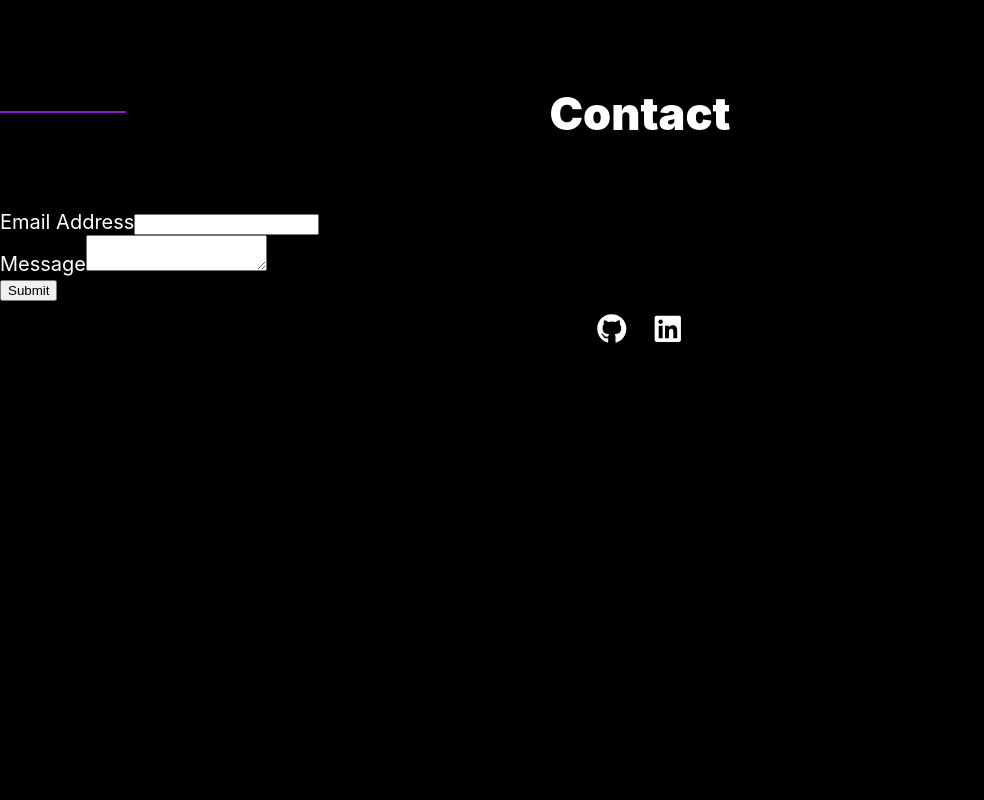
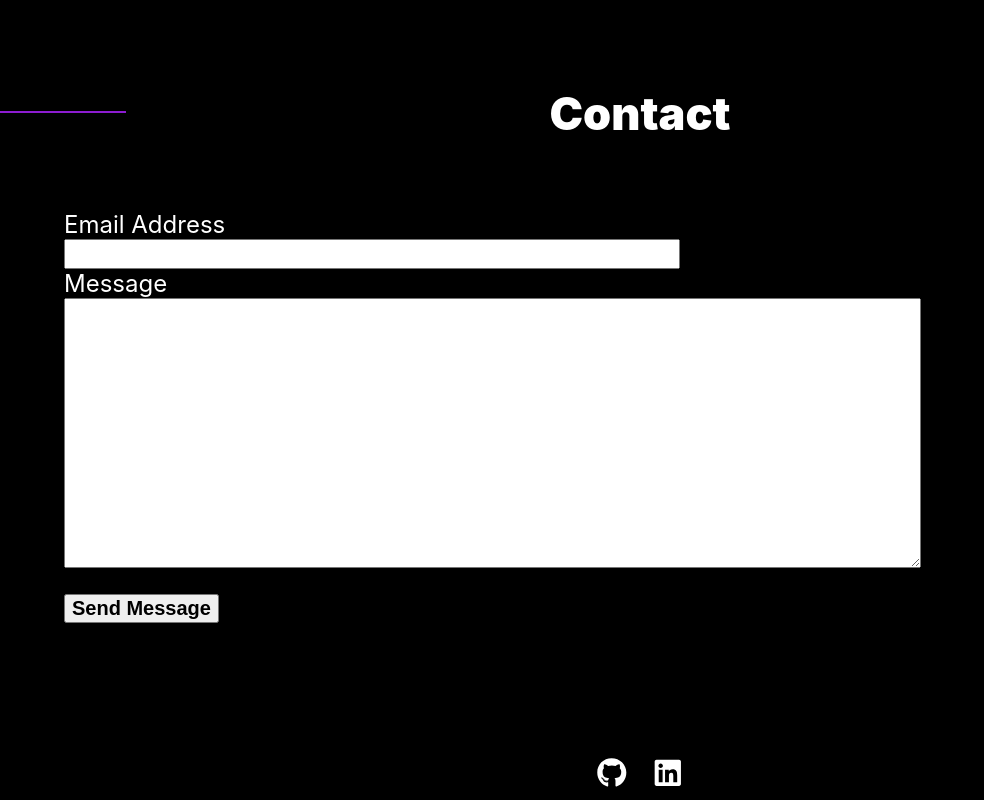
Before and after one commit to Anup-SoftwareDev/Portfolio-React, a React (Create React App) app: page / in a window 1280 px wide. Shown: the part 4023-4823 px from the top of the page, without its empty margins (0-984 px from the left). Built offline with nearby package versions, Linux system fonts and the light colour scheme.

Commit message:
Contact Section modified

```diff
--- a/src/components/Contact/Contact.module.css
+++ b/src/components/Contact/Contact.module.css
@@ -21,8 +21,50 @@
 }
 
 .MyForm {
-    color: white;
-    font-size: 20px;
+    color: #ffffff;
+    font-size: 1.5rem;
     display: flex;
     flex-direction: column;
+    padding-left: 5%;
 }
+
+.MyForm .Email {
+    display: flex;
+    flex-direction: column;
+ }
+
+ .MyForm .Email input {
+    width: 50%;
+    height: 3vh;
+    min-width: 260px;
+
+ }
+
+ .MyForm .Message {
+    display: flex;
+    flex-direction: column;
+
+ }
+
+ .MyForm .Message textarea {
+    width: 70%;
+    height: 33vh;
+    min-width: 300px;
+    margin-bottom: 2%;
+ }
+
+ .MyForm button {
+    font-size: 1.25rem;
+    font-weight: 900;
+    margin-bottom: 10%;
+
+ }
+
+ @media (max-width: 510px){
+
+    .MyForm {
+        font-size: 1.25rem;
+    }
+
+
+ }
--- a/src/components/Contact/Form.js
+++ b/src/components/Contact/Form.js
@@ -10,7 +10,7 @@ function ContactForm() {
   return (
     <div className = {classes.MyForm} >
       <form onSubmit={handleSubmit}>
-      <div>
+      <div className = {classes.Email}>
         <label htmlFor="email">
           Email Address
         </label>
@@ -34,7 +34,7 @@ function ContactForm() {
         />
        </div>
 
-       <div>
+       <div className={classes.Message}>
             <label htmlFor="email">
               Message
             </label>
@@ -55,7 +55,7 @@ function ContactForm() {
             />
        </div>
         <button type="submit" disabled={state.submitting}>
-          Submit
+          Send Message
         </button>
       {state.succeeded&&
       <p>Thank you for the message. I will get back to you shortly!</p>}
```
